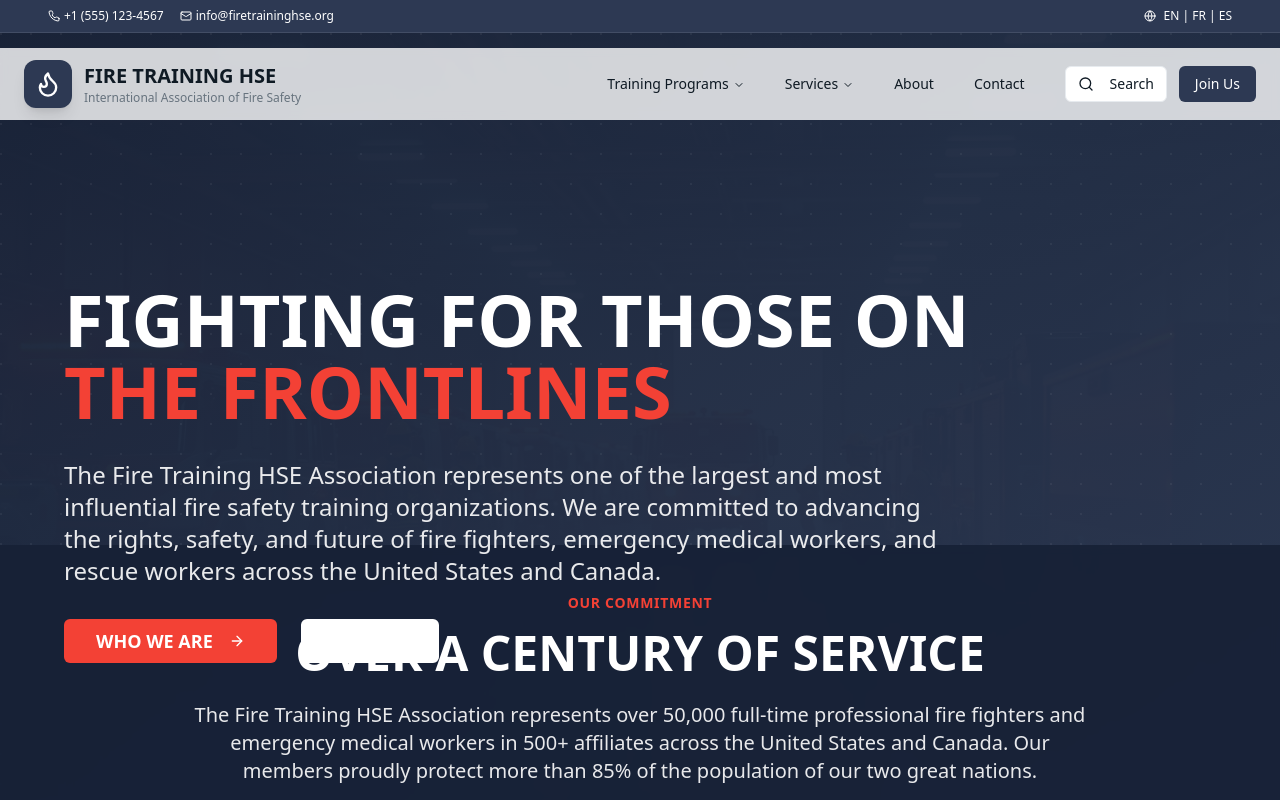
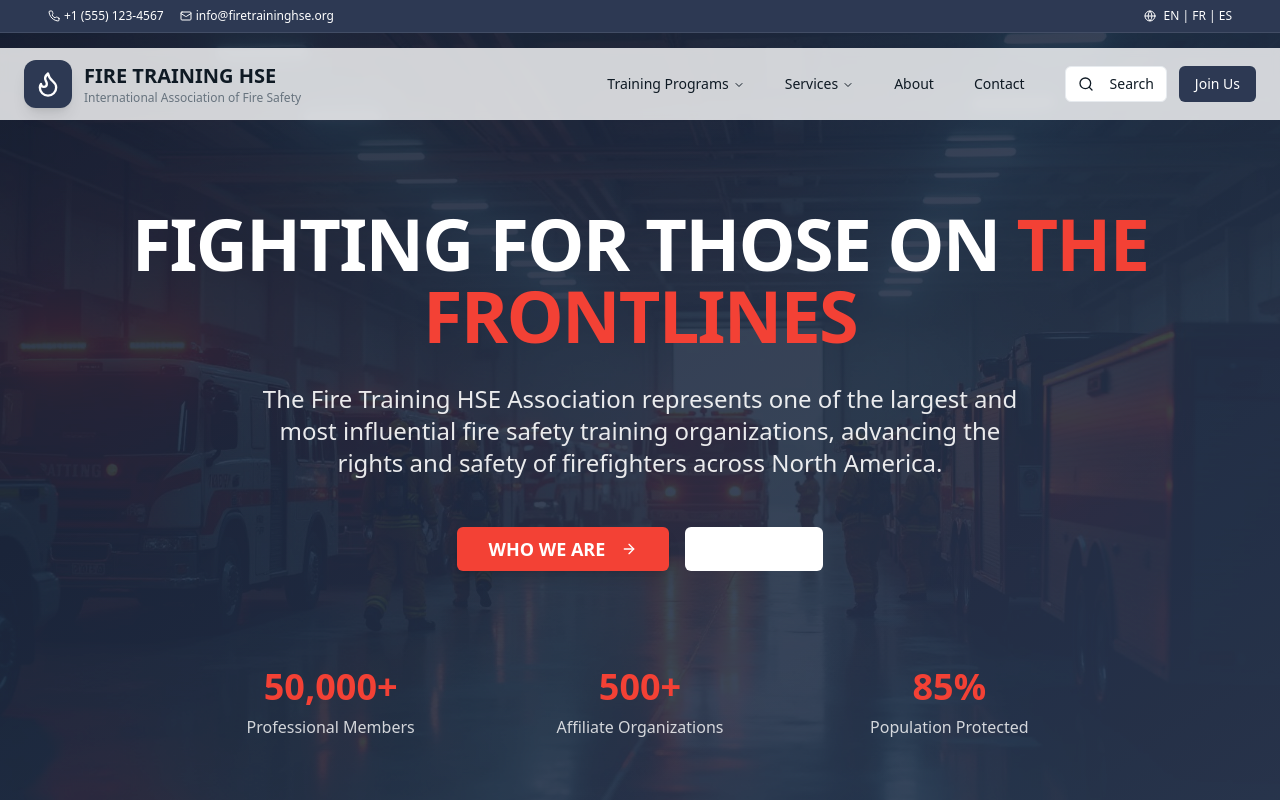
Before and after one commit to LaurensiusNath/firewatch-profile, a React (Vite) app: page / in a window 1280 px wide. Shown: the top 800 px of the page. Built offline with nearby package versions, Linux system fonts and the light colour scheme.

Commit message:
Fix Jumbotron styling
Clean up the jumbotron section for a more polished look.

```diff
--- a/src/components/HeroSection.tsx
+++ b/src/components/HeroSection.tsx
@@ -9,39 +9,31 @@ const HeroSection = () => {
   };
 
   return (
-    <section id="home" className="relative min-h-screen flex items-center justify-center bg-primary overflow-hidden">
-      {/* Background with Pattern */}
-      <div className="absolute inset-0">
-        <div
-          className="absolute inset-0 bg-cover bg-center bg-no-repeat opacity-20"
-          style={{ backgroundImage: `url(${heroImage})` }}
-        />
-        <div className="absolute inset-0 bg-gradient-to-br from-primary-dark/90 to-primary/95" />
-        {/* Professional Pattern Overlay */}
-        <div className="absolute inset-0" style={{
-          backgroundImage: `radial-gradient(circle at 1px 1px, rgba(255,255,255,0.05) 1px, transparent 0)`,
-          backgroundSize: '30px 30px'
-        }} />
-      </div>
+    <section id="home" className="relative min-h-screen flex items-center justify-center overflow-hidden">
+      {/* Clean Background */}
+      <div className="absolute inset-0 bg-gradient-to-br from-primary-dark to-primary" />
+      <div
+        className="absolute inset-0 bg-cover bg-center bg-no-repeat opacity-10"
+        style={{ backgroundImage: `url(${heroImage})` }}
+      />
 
       {/* Content */}
-      <div className="relative z-10 container mx-auto px-6 text-primary-foreground pt-32">
-        <div className="max-w-6xl mx-auto">
-          <h1 className="text-5xl md:text-7xl font-bold mb-8 leading-tight">
-            FIGHTING FOR THOSE ON
-            <span className="block text-accent">THE FRONTLINES</span>
+      <div className="relative z-10 container mx-auto px-6 text-primary-foreground pt-20">
+        <div className="max-w-5xl mx-auto text-center space-y-8">
+          <h1 className="text-4xl md:text-6xl lg:text-7xl font-bold leading-tight tracking-tight">
+            FIGHTING FOR THOSE ON{" "}
+            <span className="text-accent">THE FRONTLINES</span>
           </h1>
 
-          <p className="text-xl md:text-2xl mb-8 text-primary-foreground/90 max-w-4xl">
+          <p className="text-lg md:text-xl lg:text-2xl text-primary-foreground/90 max-w-3xl mx-auto leading-relaxed">
             The Fire Training HSE Association represents one of the largest and most influential fire safety
-            training organizations. We are committed to advancing the rights, safety, and future of fire fighters,
-            emergency medical workers, and rescue workers across the United States and Canada.
+            training organizations, advancing the rights and safety of firefighters across North America.
           </p>
 
-          <div className="flex flex-col sm:flex-row gap-6 mb-12">
+          <div className="flex flex-col sm:flex-row gap-4 justify-center pt-4">
             <Button
               size="lg"
-              className="bg-accent hover:bg-accent/90 text-accent-foreground text-lg px-8 py-4 font-semibold"
+              className="bg-accent hover:bg-accent/90 text-accent-foreground text-lg px-8 py-4 font-semibold shadow-lg"
               onClick={() => scrollToSection("about")}
             >
               WHO WE ARE
@@ -50,27 +42,27 @@ const HeroSection = () => {
             <Button
               size="lg"
               variant="outline"
-              className="border-2 border-primary-foreground text-primary-foreground hover:bg-primary-foreground hover:text-primary text-lg px-8 py-4 font-semibold transition-all duration-300"
+              className="border-2 border-primary-foreground/80 text-primary-foreground hover:bg-primary-foreground hover:text-primary text-lg px-8 py-4 font-semibold backdrop-blur-sm"
               onClick={() => scrollToSection("services")}
             >
               JOIN US
             </Button>
           </div>
 
-        </div>
-      </div>
-
-      {/* Commitment Section */}
-      <div className="absolute bottom-0 left-0 right-0 bg-primary-dark/90 backdrop-blur-sm">
-        <div className="container mx-auto px-6 py-12">
-          <div className="text-center text-primary-foreground">
-            <h3 className="text-sm font-semibold tracking-wider text-accent mb-4">OUR COMMITMENT</h3>
-            <h2 className="text-4xl md:text-5xl font-bold mb-6">OVER A CENTURY OF SERVICE</h2>
-            <p className="text-lg md:text-xl text-primary-foreground/90 max-w-4xl mx-auto">
-              The Fire Training HSE Association represents over 50,000 full-time professional fire fighters
-              and emergency medical workers in 500+ affiliates across the United States and Canada.
-              Our members proudly protect more than 85% of the population of our two great nations.
-            </p>
+          {/* Stats Section */}
+          <div className="grid grid-cols-1 md:grid-cols-3 gap-8 pt-16 max-w-4xl mx-auto">
+            <div className="text-center">
+              <div className="text-3xl md:text-4xl font-bold text-accent mb-2">50,000+</div>
+              <div className="text-primary-foreground/80">Professional Members</div>
+            </div>
+            <div className="text-center">
+              <div className="text-3xl md:text-4xl font-bold text-accent mb-2">500+</div>
+              <div className="text-primary-foreground/80">Affiliate Organizations</div>
+            </div>
+            <div className="text-center">
+              <div className="text-3xl md:text-4xl font-bold text-accent mb-2">85%</div>
+              <div className="text-primary-foreground/80">Population Protected</div>
+            </div>
           </div>
         </div>
       </div>
```
